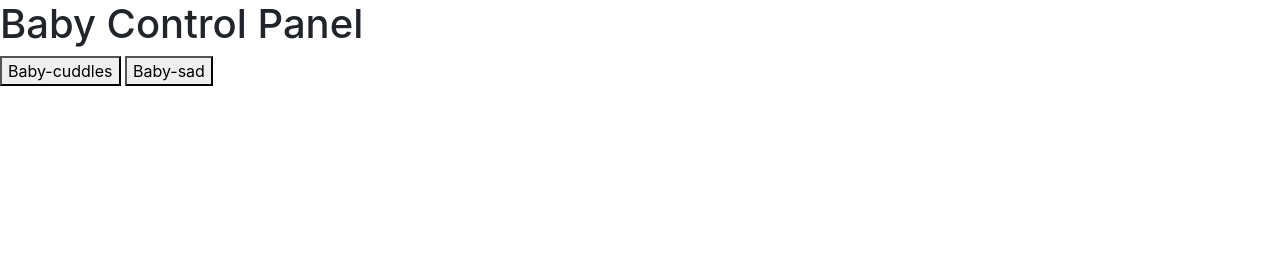
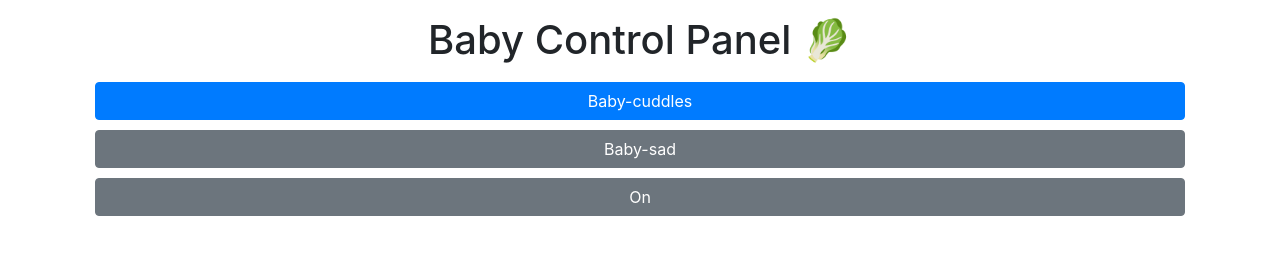
Before and after one commit to kloxer/BabyLights, a plain HTML site: page index.html in a window 1280 px wide. Drawn offline with nearby package versions, Linux system fonts and the light colour scheme; no server answers.

Commit message:
Added bootstrap

```diff
--- a/index.html
+++ b/index.html
@@ -2,16 +2,41 @@
 <html>
 <head>
     <title>Home Assistant Control</title>
-    <!-- Add any additional CSS or JS links here -->
     <link rel="stylesheet" href="https://stackpath.bootstrapcdn.com/bootstrap/4.5.2/css/bootstrap.min.css">
+    <meta name="viewport" content="width=device-width, initial-scale=1">
+    <style>
+        .button-container {
+            padding: 10px;
+        }
 
-    <script src="script.js"></script>
+        .btn-custom {
+            width: 100%; /* Makes the button expand to full width */
+            margin-bottom: 10px; /* Adds some space below each button */
+        }
+    </style>
 </head>
 
 <body>
-    <h1>Baby Control Panel</h1>
-    <button id="turnRed" onclick="setColor('light.controller_rgb_ir_cfdb5f','red')">Baby-cuddles</button>
-    <button id="turnRed" onclick="setColor('light.controller_rgb_ir_cfdb5f','blue')">Baby-sad</button>
+    <div class="container">
+        <div class="row">
+            <div class="col-12">
+                <h1 class="text-center mt-3">Baby Control Panel &#129388;</h1>
+            </div>
+        </div>
+        <div class="row button-container">
+            <div class="col-12">
+                <button id="cuddles" class="btn btn-primary btn-custom" onclick="setColor('light.controller_rgb_ir_cfdb5f','red')">Baby-cuddles</button>
+            </div>
+            <div class="col-12">
+                <button id="sad" class="btn btn-secondary btn-custom" onclick="setColor('light.controller_rgb_ir_cfdb5f','blue')">Baby-sad</button>
+            </div>
+            <div class="col-12">
+                <button id="on" class="btn btn-secondary btn-custom" onclick="setColor('light.controller_rgb_ir_cfdb5f','white')">On</button>
+            </div>
+            <!-- Add more buttons here in the same pattern -->
+        </div>
+    </div>
 
+    <script src="script.js"></script>
 </body>
 </html>
--- a/styles.css
+++ b/styles.css
@@ -1,4 +1,8 @@
-body
-{
-    padding:20px;
+.button-container {
+    padding: 10px;
 }
+
+.btn-custom {
+    width: 100%; /* Makes the button expand to full width */
+    margin-bottom: 10px; /* Adds some space below each button */
+}
```
